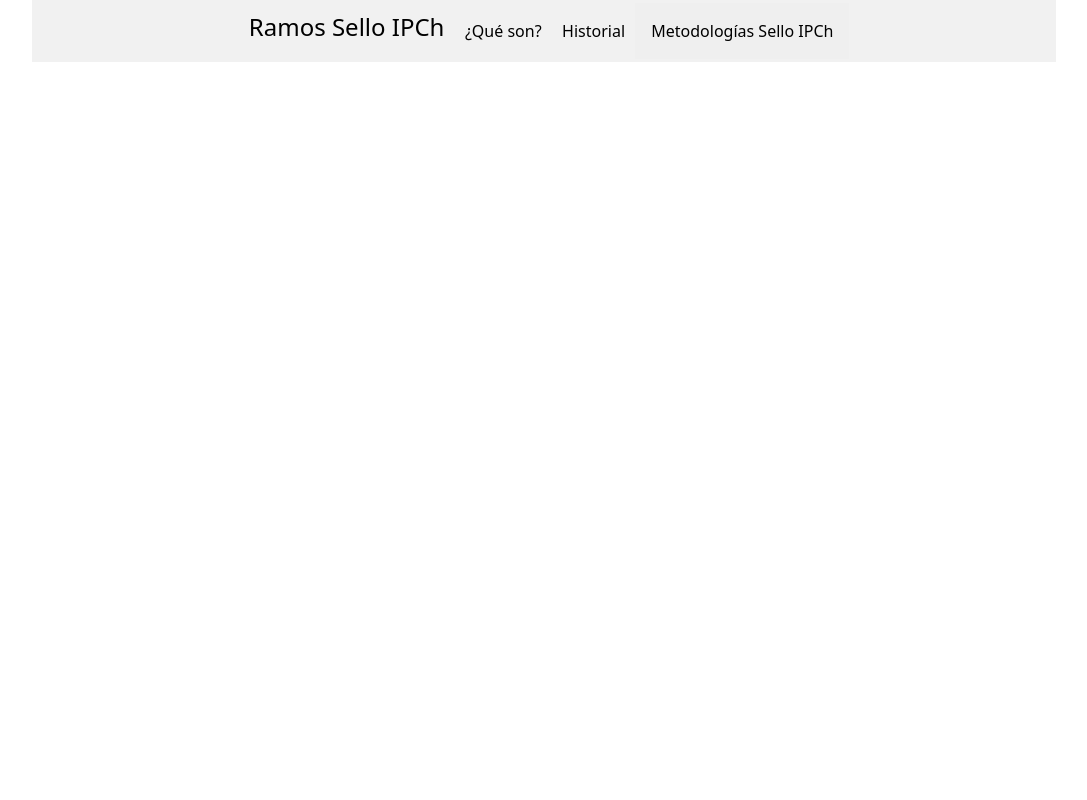
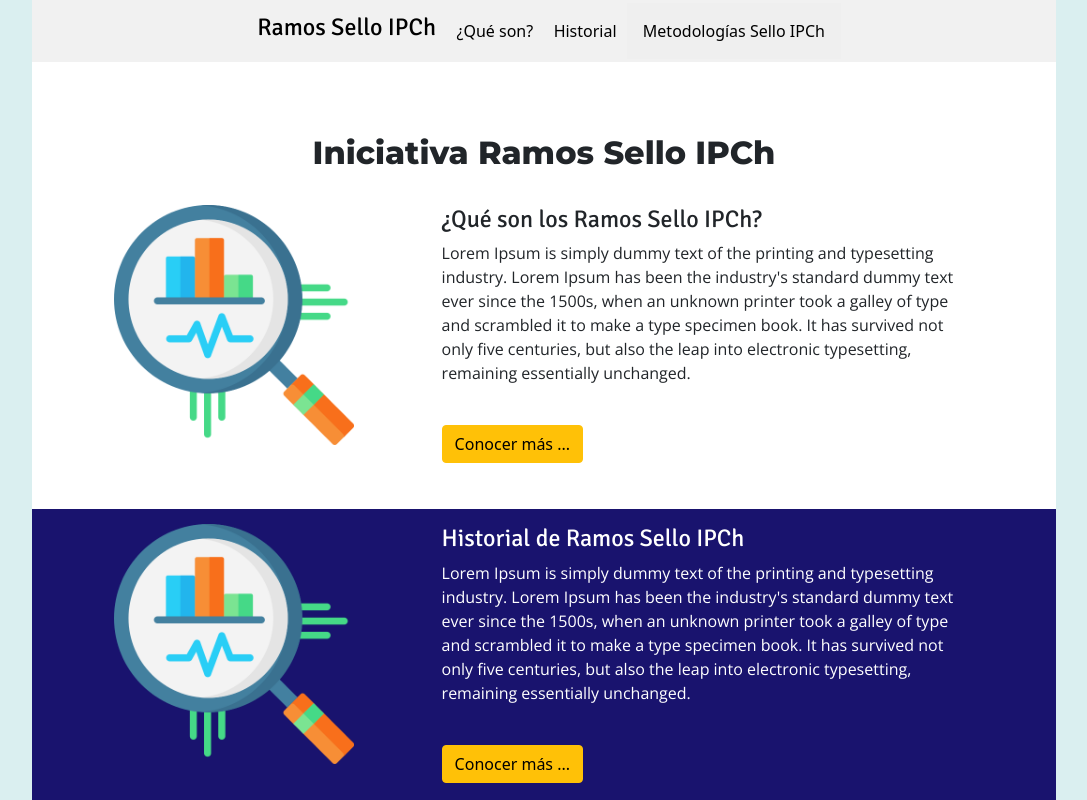
Before and after one commit to jacouyoumdjian/ramos-ipch-web, a React (Create React App) app: page / in a window 1280 px wide. Shown: the part 320-1120 px from the top of the page, without its empty margins (96-1183 px from the left). Before the commit the page ends 800 px from the top, so only its background shows below. Built offline with nearby package versions, Linux system fonts and the light colour scheme.

Commit message:
new items to home

```diff
--- a/public/index.html
+++ b/public/index.html
@@ -21,6 +21,12 @@
     <link rel="preconnect" href="https://fonts.gstatic.com" crossorigin />
     <link
       href="https://fonts.googleapis.com/css2?family=Montserrat:wght@800&family=Signika&display=swap"
+      rel="stylesheet"
+    />
+    <link rel="preconnect" href="https://fonts.googleapis.com" />
+    <link rel="preconnect" href="https://fonts.gstatic.com" crossorigin />
+    <link
+      href="https://fonts.googleapis.com/css2?family=Open+Sans:wght@300&display=swap"
       rel="stylesheet"
     />
     <!--
--- a/src/App.js
+++ b/src/App.js
@@ -9,6 +9,7 @@
   render() {
     return(
       <BrowserRouter>
+        <div className='body-container'>
           <div className='app-feed'>
             <div className='carousel-container'>
                 {/* <img src={require('../img/p5.jpeg')} alt="Ramos IPCh" className='center' /> */}
@@ -18,7 +19,7 @@
             <Navbar />
 
             <Routes>
-            <Route path='/home' element={<Home/>} />
+              <Route path='/' element={<Home/>} />
               <Route path='/descripcion' element={<Descripcion/>} />
               <Route path='/historial' element={<Historial/>} />
               <Route path='/metodologias' element={<Metodologias/>} />
@@ -33,6 +34,7 @@
             <br />
             <br />
           </div>
+        </div>
       </BrowserRouter>
     );
   }
--- a/src/components/Home.jsx
+++ b/src/components/Home.jsx
@@ -10,21 +10,53 @@
                 <div className='view-title-container'>
                     <h2 className='view-title'>Iniciativa Ramos Sello IPCh</h2>
                 </div>
-
-                    <div className='home-items'>
-                        <div className='home-img'>
-                            imagen
+                <br />
+                <div className='home-items-white'>
+                    <div className='home-img-div'>
+                        <img src={require('../img/test_logo.png')} alt="Ramos Sello IPCh" className='home-img' />
                     </div>
 
-                        <div className='home-text'>
+                    <div className='home-text-div'>
+                        <h4 className='ramos-text'>¿Qué son los Ramos Sello IPCh?</h4>
+                        <p className='normal-text'>
                         Lorem Ipsum is simply dummy text of the printing and typesetting industry.
                         Lorem Ipsum has been the industry's standard dummy text ever since the 1500s, when an unknown
                         printer took a galley of type and scrambled it to make a type specimen book. It has survived not only
-                            five centuries, but also the leap into electronic typesetting, remaining essentially unchanged. It was
-                            popularised in the 1960s with the release of Letraset sheets containing Lorem Ipsum passages, and more recently
-                            with desktop publishing software like Aldus PageMaker including versions of Lorem Ipsum.
+                        five centuries, but also the leap into electronic typesetting, remaining essentially unchanged.
+                        <br />
+                        <br />
+                        </p>
+                        <button type="button" class="btn btn-warning">Conocer más ...</button>
                     </div>
                 </div>
+                <br />
+                <div className='home-items-blue'>
+                    <div className='home-img-div'>
+                        <img src={require('../img/test_logo.png')} alt="Ramos Sello IPCh" className='home-img' />
+                    </div>
+
+                    <div className='home-text-div'>
+                        <h4 className='ramos-text-white'>Historial de Ramos Sello IPCh</h4>
+                        <p className='normal-text-white'>
+                        Lorem Ipsum is simply dummy text of the printing and typesetting industry.
+                        Lorem Ipsum has been the industry's standard dummy text ever since the 1500s, when an unknown
+                        printer took a galley of type and scrambled it to make a type specimen book. It has survived not only
+                        five centuries, but also the leap into electronic typesetting, remaining essentially unchanged.
+                        <br />
+                        <br />
+                        </p>
+                        <button type="button" class="btn btn-warning">Conocer más ...</button>
+                    </div>
+                </div>
+
+
+
+
+
+
+                <br />
+                <br />
+                <br />
              </div>
         );
     }
--- a/src/components/Navbar.jsx
+++ b/src/components/Navbar.jsx
@@ -8,7 +8,7 @@
             <div className="topnav">
                     <div className='nav-item'>
                         <div className="link-container">
-                            <Link className="link" to="/home"><h4 className='ramos-text'>Ramos Sello IPCh</h4></Link>
+                            <Link className="link" to="/"><h4 className='ramos-text'>Ramos Sello IPCh</h4></Link>
                         </div>
                     </div>
 
--- a/src/css/App.css
+++ b/src/css/App.css
@@ -38,9 +38,14 @@
 }
 
 /* GENERAL */
+.body-container {
+  background-color: #daeff0;
+}
+
 .app-feed {
   margin-right: 10%;
   margin-left: 10%;
+  background-color: white;
 }
 
 div.view-title-container {
@@ -49,13 +54,27 @@
 }
 
 /* TEXT */
-h3.ramos-text {
+h4.ramos-text {
   font-family: "Signika", sans-serif;
+}
+
+h4.ramos-text-white {
+  font-family: "Signika", sans-serif;
+  color: white;
 }
 
 h2.view-title {
   font-family: "Montserrat", sans-serif;
   text-align: center;
+}
+
+p.normal-text {
+  font-family: "Open Sans", sans-serif;
+}
+
+p.normal-text-white {
+  font-family: "Open Sans", sans-serif;
+  color: white;
 }
 
 /* NAVBAR */
@@ -95,28 +114,39 @@
   text-align: center;
 } */
 
-.home-items {
-  display: flex;
-  align-items: stretch;
+.home-items-white {
+  display: grid;
+  grid-template-columns: 20% 20% 60%;
+  overflow: hidden;
+  position: relative;
+  height: 35vh;
+}
+
+.home-items-blue {
+  display: grid;
+  grid-template-columns: 20% 20% 60%;
+  background-color: #19136e;
+  height: 38vh;
+  padding-top: 1.5%;
+}
+
+.home-img-div {
+  grid-column: 1/3;
+  width: 30vh;
+  margin-left: 20%;
+  margin-bottom: 30%;
+}
+
+.home-text-div {
+  grid-column: 3/3;
+  margin-right: 15%;
+  height: 50vh;
 }
 
 .home-img {
-  background-color: DodgerBlue;
-  color: white;
-  margin: 10px;
-  text-align: center;
-  line-height: 75px;
-  font-size: 30px;
-  flex-grow: 8;
-}
-
-.home-text {
-  background-color: DodgerBlue;
-  color: white;
-  margin: 10px;
-  text-align: center;
-  line-height: 75px;
-  flex-grow: 2;
+  max-width: 100%;
+  max-height: 100%;
+  display: block;
 }
 
 /* DROPDOWNS */
```
Also changed, not shown: src/img/test_logo.png (added). Lines whose indentation alone changed are shown as unchanged.
